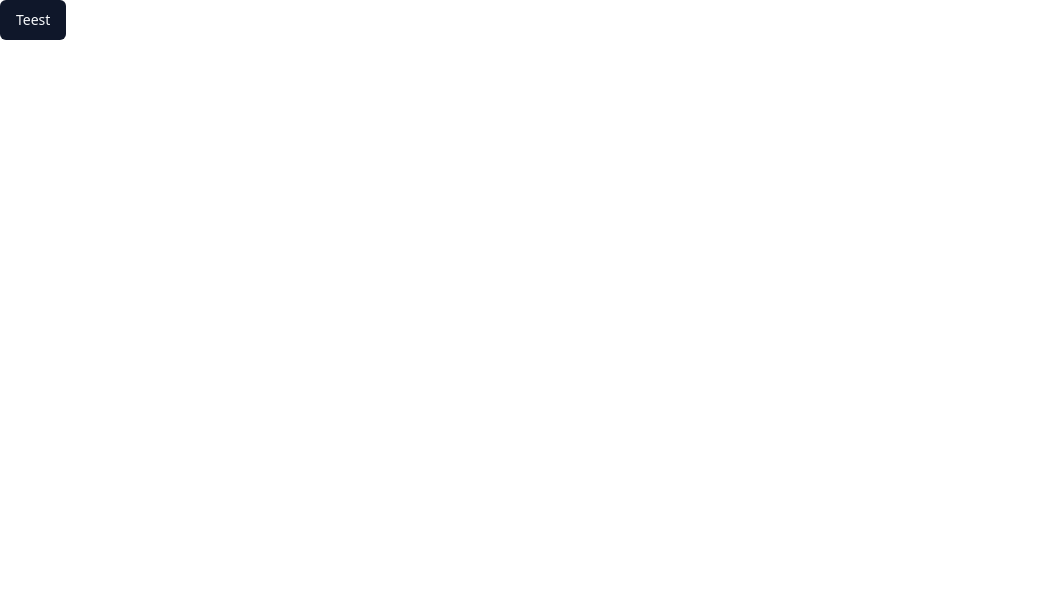
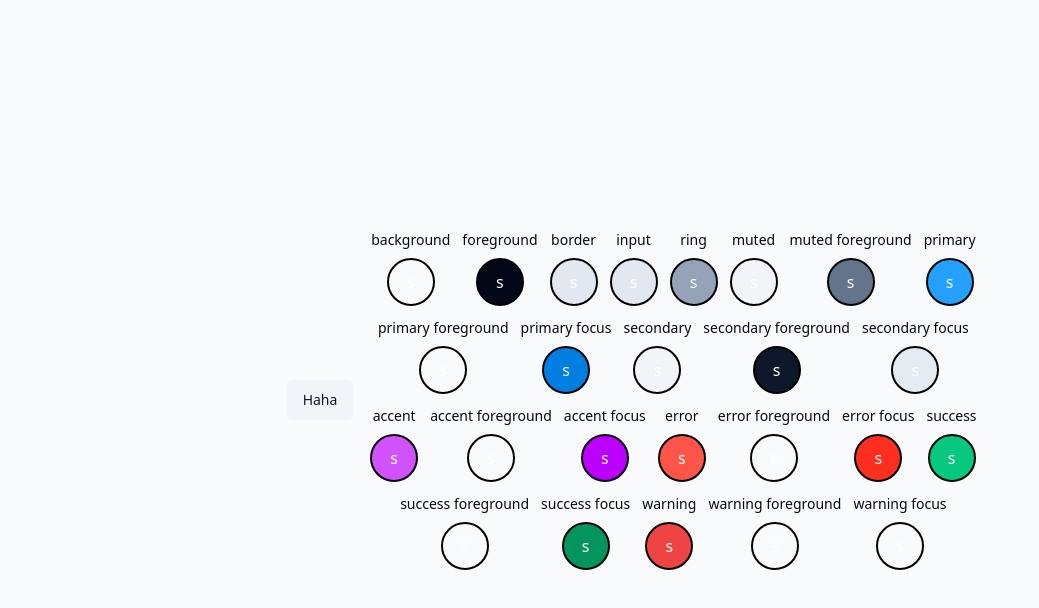
Before and after one commit to mujibur-rohman/ngemplad-ui, a Next.js app: page / in a window 1280 px wide. Shown: the top 608 px of the page, without its empty margins (0-1039 px from the left). Built offline with nearby package versions, Linux system fonts and the light colour scheme.

Commit message:
variable color

```diff
--- a/src/pages/_document.tsx
+++ b/src/pages/_document.tsx
@@ -1,4 +1,4 @@
-import { Html, Head, Main, NextScript } from 'next/document'
+import { Html, Head, Main, NextScript } from "next/document";
 
 export default function Document() {
   return (
@@ -9,5 +9,5 @@ export default function Document() {
         <NextScript />
       </body>
     </Html>
-  )
+  );
 }
--- a/src/pages/index.tsx
+++ b/src/pages/index.tsx
@@ -1,9 +1,124 @@
-import Image from "next/image";
-import { Inter } from "next/font/google";
 import { Button } from "@/components/ui/button";
 
-const inter = Inter({ subsets: ["latin"] });
+const colorsPallete = [
+  {
+    name: "background",
+    style: "bg-background",
+  },
+  {
+    name: "foreground",
+    style: "bg-foreground",
+  },
+  {
+    name: "border",
+    style: "bg-border",
+  },
+  {
+    name: "input",
+    style: "bg-input",
+  },
+  {
+    name: "ring",
+    style: "bg-ring",
+  },
+  {
+    name: "muted",
+    style: "bg-muted",
+  },
+  {
+    name: "muted foreground",
+    style: "bg-muted-foreground",
+  },
+  {
+    name: "primary",
+    style: "bg-primary",
+  },
+  {
+    name: "primary foreground",
+    style: "bg-primary-foreground",
+  },
+  {
+    name: "primary focus",
+    style: "bg-primary-focus",
+  },
+  {
+    name: "secondary",
+    style: "bg-secondary",
+  },
+  {
+    name: "secondary foreground",
+    style: "bg-secondary-foreground",
+  },
+  {
+    name: "secondary focus",
+    style: "bg-secondary-focus",
+  },
+  {
+    name: "accent",
+    style: "bg-accent",
+  },
+  {
+    name: "accent foreground",
+    style: "bg-accent-foreground",
+  },
+  {
+    name: "accent focus",
+    style: "bg-accent-focus",
+  },
+  {
+    name: "error",
+    style: "bg-error",
+  },
+  {
+    name: "error foreground",
+    style: "bg-error-foreground",
+  },
+  {
+    name: "error focus",
+    style: "bg-error-focus",
+  },
+  {
+    name: "success",
+    style: "bg-success",
+  },
+  {
+    name: "success foreground",
+    style: "bg-success-foreground",
+  },
+  {
+    name: "success focus",
+    style: "bg-success-focus",
+  },
+  {
+    name: "warning",
+    style: "bg-warning",
+  },
+  {
+    name: "warning foreground",
+    style: "bg-warning-foreground",
+  },
+  {
+    name: "warning focus",
+    style: "bg-warning-focus",
+  },
+];
 
 export default function Home() {
-  return <Button>Teest</Button>;
+  return (
+    <div className="flex justify-center items-center min-h-screen">
+      <Button variant="secondary">Haha</Button>
+      <div className="flex justify-center w-1/2 gap-3 flex-wrap">
+        {colorsPallete.map((color) => (
+          <div className="flex flex-col items-center gap-2">
+            <h1 className="text-sm">{color.name}</h1>
+            <div
+              className={`w-12 text-white flex justify-center items-center h-12 rounded-full border-2 border-black ${color.style}`}
+            >
+              s
+            </div>
+          </div>
+        ))}
+      </div>
+    </div>
+  );
 }
--- a/src/styles/globals.css
+++ b/src/styles/globals.css
@@ -4,32 +4,44 @@
 
 @layer base {
   :root {
-    --background: 0 0% 100%;
+    --background: 210 40% 98%;
     --foreground: 222.2 84% 4.9%;
 
     --muted: 210 40% 96.1%;
     --muted-foreground: 215.4 16.3% 46.9%;
 
-    --popover: 0 0% 100%;
+    --popover: 204 100% 60%;
     --popover-foreground: 222.2 84% 4.9%;
 
-    --card: 0 0% 100%;
+    --card: 204 100% 60%;
     --card-foreground: 222.2 84% 4.9%;
 
     --border: 214.3 31.8% 91.4%;
     --input: 214.3 31.8% 91.4%;
 
-    --primary: 222.2 47.4% 11.2%;
+    --primary: 206 100% 57%;
     --primary-foreground: 210 40% 98%;
+    --primary-focus: 206 100% 44%;
 
     --secondary: 210 40% 96.1%;
     --secondary-foreground: 222.2 47.4% 11.2%;
+    --secondary-focus: 210 40% 92.1%;
 
-    --accent: 210 40% 96.1%;
-    --accent-foreground: 222.2 47.4% 11.2%;
+    --accent: 284 100% 66%;
+    --accent-foreground: 210 40% 98%;
+    --accent-focus: 284 100% 50%;
 
-    --destructive: 0 84.2% 60.2%;
-    --destructive-foreground: 210 40% 98%;
+    --error: 4 100% 64.2%;
+    --error-foreground: 210 40% 98%;
+    --error-focus: 4 100% 56.2%;
+
+    --success: 157 95% 40%;
+    --success-foreground: 210 40% 98%;
+    --success-focus: 157 95% 30%;
+
+    --warning: 0 84.2% 60.2%;
+    --warning-foreground: 210 40% 98%;
+    --warning-focus: 210 40% 98%;
 
     --ring: 215 20.2% 65.1%;
 
@@ -69,9 +81,6 @@
 }
 
 @layer base {
-  * {
-    @apply border-border;
-  }
   body {
     @apply bg-background text-foreground;
   }
--- a/tailwind.config.js
+++ b/tailwind.config.js
@@ -2,11 +2,11 @@
 module.exports = {
   darkMode: ["class"],
   content: [
-    './pages/**/*.{ts,tsx}',
-    './components/**/*.{ts,tsx}',
-    './app/**/*.{ts,tsx}',
-    './src/**/*.{ts,tsx}',
-	],
+    "./pages/**/*.{ts,tsx}",
+    "./components/**/*.{ts,tsx}",
+    "./app/**/*.{ts,tsx}",
+    "./src/**/*.{ts,tsx}",
+  ],
   theme: {
     container: {
       center: true,
@@ -25,14 +25,17 @@ module.exports = {
         primary: {
           DEFAULT: "hsl(var(--primary))",
           foreground: "hsl(var(--primary-foreground))",
+          focus: "hsl(var(--primary-focus))",
         },
         secondary: {
           DEFAULT: "hsl(var(--secondary))",
           foreground: "hsl(var(--secondary-foreground))",
+          focus: "hsl(var(--secondary-focus))",
         },
-        destructive: {
-          DEFAULT: "hsl(var(--destructive))",
-          foreground: "hsl(var(--destructive-foreground))",
+        error: {
+          DEFAULT: "hsl(var(--error))",
+          foreground: "hsl(var(--error-foreground))",
+          focus: "hsl(var(--error-focus))",
         },
         muted: {
           DEFAULT: "hsl(var(--muted))",
@@ -41,6 +44,22 @@ module.exports = {
         accent: {
           DEFAULT: "hsl(var(--accent))",
           foreground: "hsl(var(--accent-foreground))",
+          focus: "hsl(var(--accent-focus))",
+        },
+        error: {
+          DEFAULT: "hsl(var(--error))",
+          foreground: "hsl(var(--error-foreground))",
+          focus: "hsl(var(--error-focus))",
+        },
+        success: {
+          DEFAULT: "hsl(var(--success))",
+          foreground: "hsl(var(--success-foreground))",
+          focus: "hsl(var(--success-focus))",
+        },
+        warning: {
+          DEFAULT: "hsl(var(--warning))",
+          foreground: "hsl(var(--warning-foreground))",
+          focus: "hsl(var(--warning-focus))",
         },
         popover: {
           DEFAULT: "hsl(var(--popover))",
@@ -73,4 +92,4 @@ module.exports = {
     },
   },
   plugins: [require("tailwindcss-animate")],
-}
+};
```
